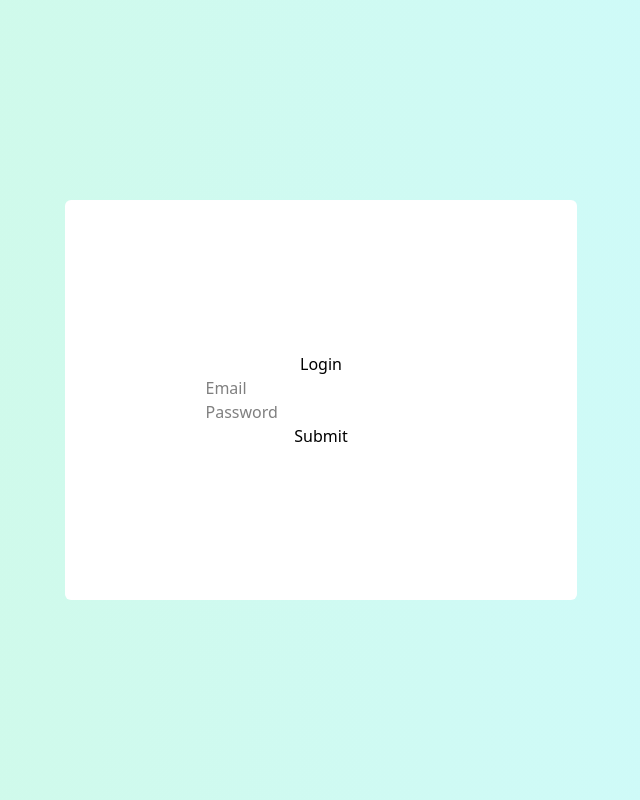
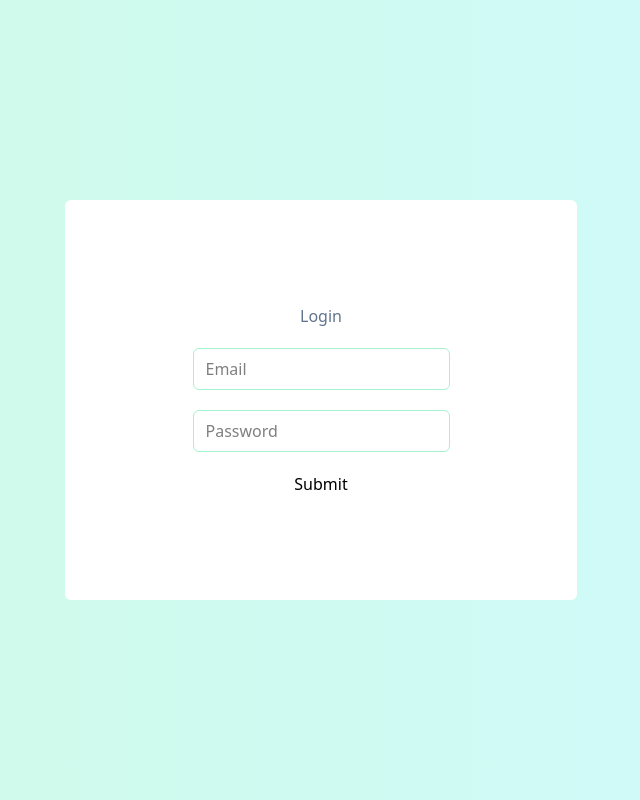
Before and after one commit to rokhomenko/homophones-trainer, a Vue app in the folder client/: page /auth/login in a window 1280 px wide. Shown: the whole page, without its empty margins (319-959 px from the left). Built offline with nearby package versions, Linux system fonts and the light colour scheme.

Commit message:
add logo

```diff
--- a/client/src/components/AppHeader.vue
+++ b/client/src/components/AppHeader.vue
@@ -12,7 +12,14 @@
 
 <template>
   <div class="flex flex-row justify-between bg-gradient-to-r from-emerald-400 to-cyan-400">
-    <router-link to="/#"><div class="text-white hover:text-blue-50 text-2xl m-5 font-extrabold cursor-pointer">Homophones Trainer</div></router-link>
+    <router-link to="/#">
+      <div class="flex flex-row">
+        <div>
+          <img src="../../public/logo.png" width="40px" />
+        </div>
+        <div class="text-white hover:text-blue-50 text-2xl my-5 font-extrabold cursor-pointer">Homophones Trainer</div>
+      </div>
+    </router-link>
     <div class="flex items-center font-light gap-5 mr-7">
       <template v-if="!auth.isAuthenticated">
         <div class="flex text-white hover:text-blue-100 cursor-pointer">
--- a/client/src/layouts/AuthLayout.vue
+++ b/client/src/layouts/AuthLayout.vue
@@ -1,6 +1,6 @@
 <template>
   <div class="min-h-screen bg-gradient-to-r from-emerald-100 to-cyan-100 flex items-center justify-center p-4">
-    <div class="flex flex-col items-center justify-center bg-white h-[50vh] lg:h-[50vh] w-[90vw] lg:w-[40vw] rounded-md p-8">
+    <div class="flex flex-col items-center justify-center bg-white h-[50vh] lg:h-[50vh] w-[90vw] lg:w-[40vw] rounded-md p-8 gap-5">
       <router-view />
     </div>
   </div>
--- a/client/src/views/Login.vue
+++ b/client/src/views/Login.vue
@@ -18,9 +18,9 @@ const onLogin = async () => {
 </script>
 
 <template>
-  <div>Login</div>
-  <input v-model="email" placeholder="Email"></input>
-  <input type="password" v-model="password" placeholder="Password"></input>
+  <div class="text-slate-500">Login</div>
+  <input v-model="email" class="border border-emerald-200 rounded-md px-3 py-2 focus:border-cyan-400 focus:outline-none" placeholder="Email"></input>
+  <input type="password" class="border border-emerald-200 rounded-md px-3 py-2 focus:border-cyan-400 focus:outline-none" v-model="password" placeholder="Password"></input>
   <button @click="onLogin" :disabled="auth.loading">
     {{ auth.loading ? 'Loading' : 'Submit' }}
   </button>
```
Also changed, not shown: client/public/logo.png (added).
